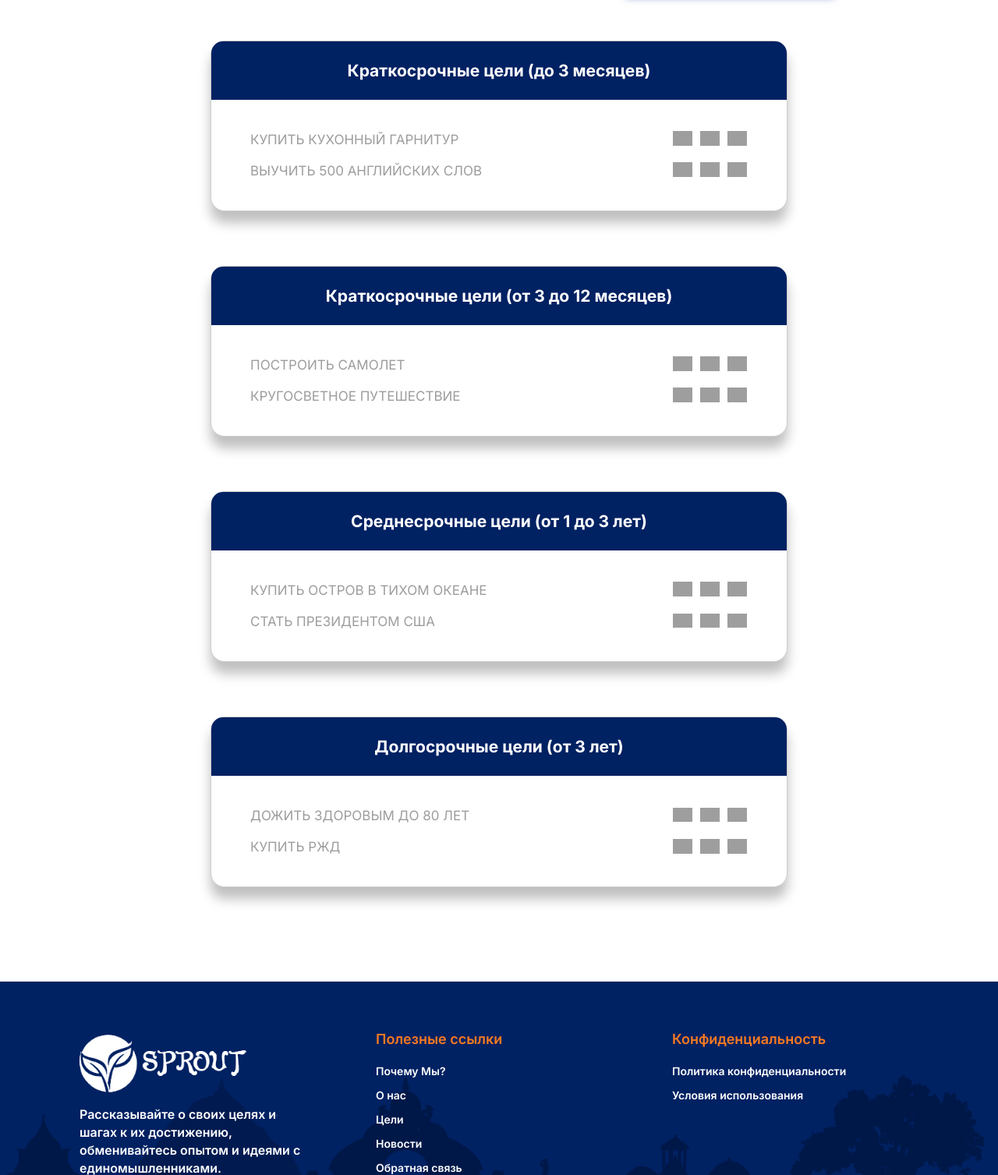
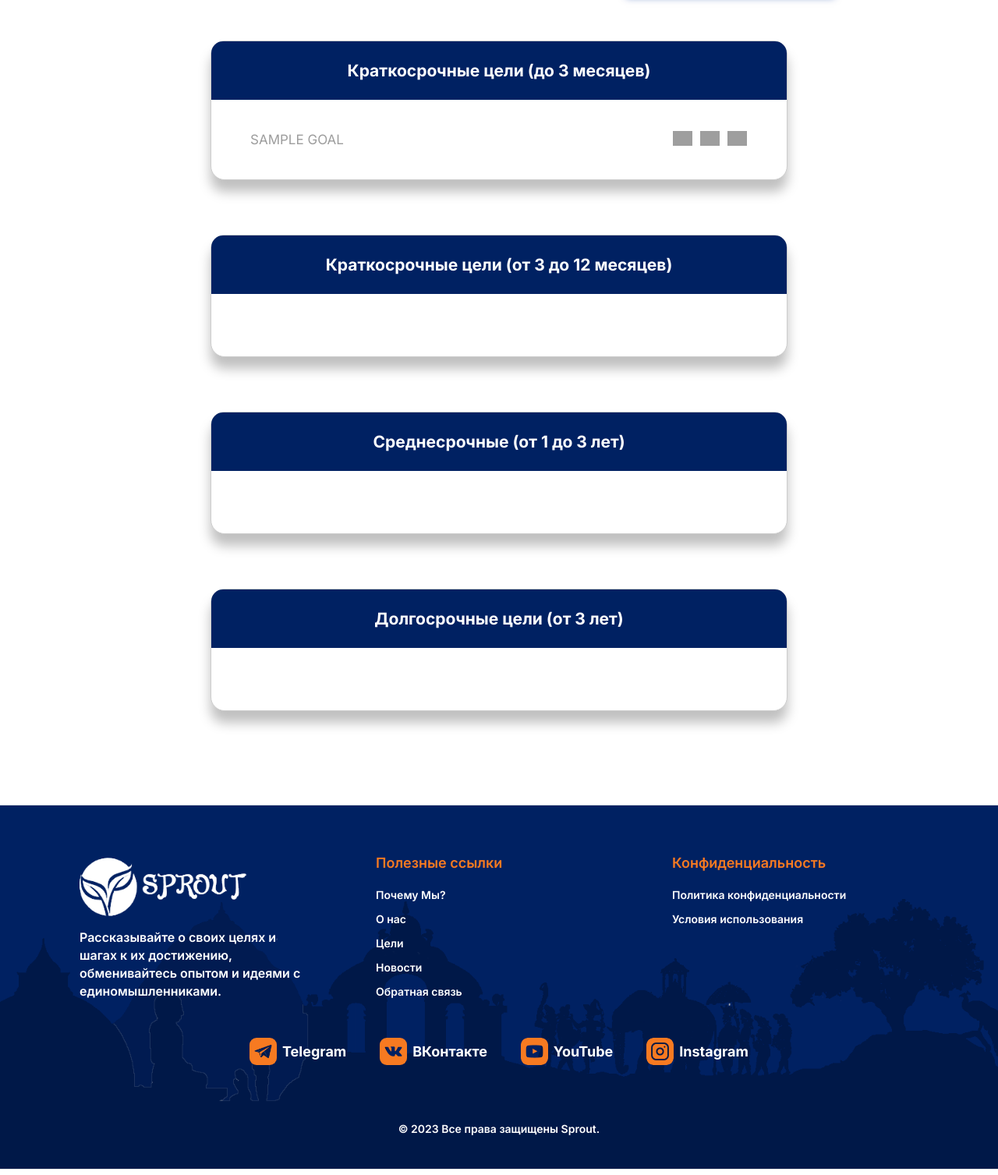
Before and after one commit to Viktor1732/ACHIEVING_GOALS, a Django app: page /goals/my_goals/ in a window 1280 px wide. Shown: the part 211-1718 px from the top of the page at 78% size. Run offline with Django 4.2, Linux system fonts and the light colour scheme; tables that the repository leaves empty hold one stand-in row (values such as "Sample post"); parts of the project's set-up code (start-up, migrations or seed data) failed here and were passed over; grey boxes are pictures that could not be loaded.

Commit message:
Сделал отображение целей по периодам времени.

```diff
--- a/goals/goal_setting/templates/goal_setting/goals-menu.html
+++ b/goals/goal_setting/templates/goal_setting/goals-menu.html
@@ -25,9 +25,12 @@
                     Краткосрочные цели (до 3 месяцев)
                 </div>
                 <ul class="goal-list-content">
+                    {% for goal in goals_list %}
+                    {% for per in period.less_90_days %}
+                    {% if goal.title == per %}
                     <li class="goal-list-item">
                         <a href="#" class="goal-content-link">
-                            Купить кухонный гарнитур
+                            {{ goal.title }}
                         </a>
                         <ul class="goal-list-icons">
                             <li class="goal-list-icon">
@@ -47,9 +50,24 @@
                             </li>
                         </ul>
                     </li>
+                    {% endif %}
+                    {% endfor %}
+                    {% endfor %}
+                </ul>
+            </div>
+
+            <!-- Краткосрочные 3-12 месяцев -->
+            <div class="goal-list-card">
+                <div class="goal-list-header">
+                    Краткосрочные цели (от 3 до 12 месяцев)
+                </div>
+                <ul class="goal-list-content">
+                    {% for goal in goals_list %}
+                    {% for per in period.from_3_to_12_months %}
+                    {% if goal.title == per %}
                     <li class="goal-list-item">
                         <a href="#" class="goal-content-link">
-                            Выучить 500 английских слов
+                            {{ goal.title }}
                         </a>
                         <ul class="goal-list-icons">
                             <li class="goal-list-icon">
@@ -69,18 +87,24 @@
                             </li>
                         </ul>
                     </li>
+                    {% endif %}
+                    {% endfor %}
+                    {% endfor %}
                 </ul>
             </div>
 
-            <!-- Краткосрочные 3-12 месяцев -->
+            <!-- Среднесрочные -->
             <div class="goal-list-card">
                 <div class="goal-list-header">
-                    Краткосрочные цели (от 3 до 12 месяцев)
+                    Среднесрочные (от 1 до 3 лет)
                 </div>
                 <ul class="goal-list-content">
+                    {% for goal in goals_list %}
+                    {% for per in period.from_1_to_3_years %}
+                    {% if goal.title == per %}
                     <li class="goal-list-item">
                         <a href="#" class="goal-content-link">
-                            Построить самолет
+                            {{ goal.title }}
                         </a>
                         <ul class="goal-list-icons">
                             <li class="goal-list-icon">
@@ -100,9 +124,24 @@
                             </li>
                         </ul>
                     </li>
+                    {% endif %}
+                    {% endfor %}
+                    {% endfor %}
+                </ul>
+            </div>
+
+            <!-- Долгосрочные -->
+            <div class="goal-list-card">
+                <div class="goal-list-header">
+                    Долгосрочные цели (от 3 лет)
+                </div>
+                <ul class="goal-list-content">
+                    {% for goal in goals_list %}
+                    {% for per in period.more_3_years %}
+                    {% if goal.title == per %}
                     <li class="goal-list-item">
                         <a href="#" class="goal-content-link">
-                            Кругосветное путешествие
+                            {{ goal.title }}
                         </a>
                         <ul class="goal-list-icons">
                             <li class="goal-list-icon">
@@ -122,112 +161,9 @@
                             </li>
                         </ul>
                     </li>
-                </ul>
-            </div>
-
-            <!-- Среднесрочные -->
-            <div class="goal-list-card">
-                <div class="goal-list-header">
-                    Среднесрочные цели (от 1 до 3 лет)
-                </div>
-                <ul class="goal-list-content">
-                    <li class="goal-list-item">
-                        <a href="#" class="goal-content-link">
-                            Купить остров в Тихом океане
-                        </a>
-                        <ul class="goal-list-icons">
-                            <li class="goal-list-icon">
-                                <a href="#" class="goal-icon-link">
-                                    <img class="icon-link-img" src="{% static 'goal_setting/images/icons/delete.png' %}">
-                                </a>
-                            </li>
-                            <li class="goal-list-icon">
-                                <a href="#" class="goal-icon-link">
-                                    <img class="icon-link-img" src="{% static 'goal_setting/images/icons/edit.png' %}">
-                                </a>
-                            </li>
-                            <li class="goal-list-icon">
-                                <a href="#" class="goal-icon-link">
-                                    <img class="icon-link-img" src="{% static 'goal_setting/images/icons/done.png' %}">
-                                </a>
-                            </li>
-                        </ul>
-                    </li>
-                    <li class="goal-list-item">
-                        <a href="#" class="goal-content-link">
-                            Стать президентом США
-                        </a>
-                        <ul class="goal-list-icons">
-                            <li class="goal-list-icon">
-                                <a href="#" class="goal-icon-link">
-                                    <img class="icon-link-img" src="{% static 'goal_setting/images/icons/delete.png' %}">
-                                </a>
-                            </li>
-                            <li class="goal-list-icon">
-                                <a href="#" class="goal-icon-link">
-                                    <img class="icon-link-img" src="{% static 'goal_setting/images/icons/edit.png' %}">
-                                </a>
-                            </li>
-                            <li class="goal-list-icon">
-                                <a href="#" class="goal-icon-link">
-                                    <img class="icon-link-img" src="{% static 'goal_setting/images/icons/done.png' %}">
-                                </a>
-                            </li>
-                        </ul>
-                    </li>
-                </ul>
-            </div>
-
-            <!-- Краткосрочные -->
-            <div class="goal-list-card">
-                <div class="goal-list-header">
-                    Долгосрочные цели (от 3 лет)
-                </div>
-                <ul class="goal-list-content">
-                    <li class="goal-list-item">
-                        <a href="#" class="goal-content-link">
-                            Дожить здоровым до 80 лет
-                        </a>
-                        <ul class="goal-list-icons">
-                            <li class="goal-list-icon">
-                                <a href="#" class="goal-icon-link">
-                                    <img class="icon-link-img" src="{% static 'goal_setting/images/icons/delete.png' %}">
-                                </a>
-                            </li>
-                            <li class="goal-list-icon">
-                                <a href="#" class="goal-icon-link">
-                                    <img class="icon-link-img" src="{% static 'goal_setting/images/icons/edit.png' %}">
-                                </a>
-                            </li>
-                            <li class="goal-list-icon">
-                                <a href="#" class="goal-icon-link">
-                                    <img class="icon-link-img" src="{% static 'goal_setting/images/icons/done.png' %}">
-                                </a>
-                            </li>
-                        </ul>
-                    </li>
-                    <li class="goal-list-item">
-                        <a href="#" class="goal-content-link">
-                            Купить РЖД
-                        </a>
-                        <ul class="goal-list-icons">
-                            <li class="goal-list-icon">
-                                <a href="#" class="goal-icon-link">
-                                    <img class="icon-link-img" src="{% static 'goal_setting/images/icons/delete.png' %}">
-                                </a>
-                            </li>
-                            <li class="goal-list-icon">
-                                <a href="#" class="goal-icon-link">
-                                    <img class="icon-link-img" src="{% static 'goal_setting/images/icons/edit.png' %}">
-                                </a>
-                            </li>
-                            <li class="goal-list-icon">
-                                <a href="#" class="goal-icon-link">
-                                    <img class="icon-link-img" src="{% static 'goal_setting/images/icons/done.png' %}">
-                                </a>
-                            </li>
-                        </ul>
-                    </li>
+                    {% endif %}
+                    {% endfor %}
+                    {% endfor %}
                 </ul>
             </div>
         </div>
--- a/goals/goal_setting/views.py
+++ b/goals/goal_setting/views.py
@@ -1,3 +1,5 @@
+import datetime
+
 from django.shortcuts import render
 from django.urls import reverse_lazy
 from django.views.generic import ListView, DetailView, CreateView
@@ -40,7 +42,8 @@ class CreateGoals(DataMixin, CreateView):
             else:
                 return None
 
-        c_def = self.get_user_context(title='Sprout | Работа с целями', news_list=news, list_goals_act=count_goals_act(),
+        c_def = self.get_user_context(title='Sprout | Работа с целями', news_list=news,
+                                      list_goals_act=count_goals_act(),
                                       list_goals_arc=count_goals_arc())
         return dict(list(context.items()) + list(c_def.items()))
 
@@ -55,7 +58,32 @@ class GoalsMenu(DataMixin, ListView):
 
     def get_context_data(self, *, object_list=None, **kwargs):
         context = super().get_context_data(**kwargs)
-        c_def = self.get_user_context(title='Sprout | Мои цели')
+
+        def get_period_goals():
+            list_goals_less_90_days = []
+            list_goals_from_3_to_12_months = []
+            list_goals_from_1_to_3_years = []
+            list_goals_more_3_years = []
+
+            for goal in Goals.objects.all():
+                period = goal.time_of_end - goal.time_of_create
+                if period < datetime.timedelta(days=90):
+                    list_goals_less_90_days.append(goal.title)
+                elif datetime.timedelta(days=90) < period < datetime.timedelta(days=365):
+                    list_goals_from_3_to_12_months.append(goal.title)
+                elif datetime.timedelta(days=365) < period < datetime.timedelta(days=1095):
+                    list_goals_from_1_to_3_years.append(goal.title)
+                else:
+                    list_goals_more_3_years.append(goal.title)
+
+            return {
+                'less_90_days': list_goals_less_90_days,
+                'from_3_to_12_months': list_goals_from_3_to_12_months,
+                'from_1_to_3_years': list_goals_from_1_to_3_years,
+                'more_3_years': list_goals_more_3_years
+            }
+
+        c_def = self.get_user_context(title='Sprout | Мои цели', period=get_period_goals())
         return dict(list(context.items()) + list(c_def.items()))
 
 
```
